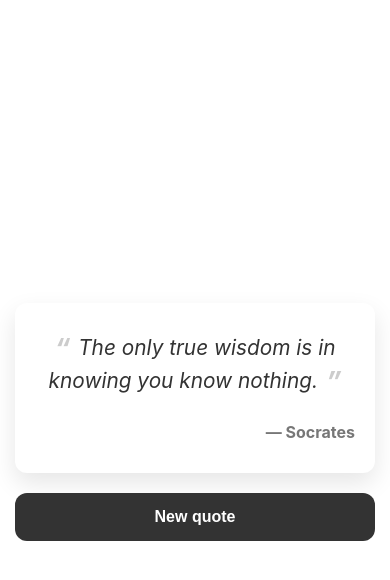
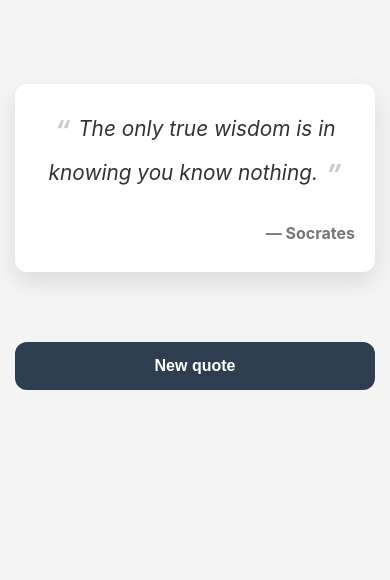
Before and after one commit to SindorKholikberdiev/Project-Simple-quote-generator, a plain HTML site: page index.html in a window 390 px wide. Drawn offline with Linux system fonts and the light colour scheme.

Commit message:
the change for style

```diff
--- a/style.css
+++ b/style.css
@@ -1,13 +1,14 @@
-/* YAXSHILANISH №3: Markazlashtirilgan Stil Boshqaruvi (CSS Variables) */
+/* CSS Variables for easy theme management */
 :root {
   --primary-font: "Inter", -apple-system, BlinkMacSystemFont, "Segoe UI", Roboto,
     Helvetica, Arial, sans-serif;
   --background-color: #f4f4f4;
   --text-color: #333;
   --light-text-color: #777;
+  --quote-mark-color: #ccc;
   --container-bg: white;
-  --accent-color: #333;
-  --accent-hover: #555;
+  --accent-color: #2c3e50;
+  --accent-hover: #34495e;
   --border-radius: 12px;
   --shadow: 0 10px 25px rgba(0, 0, 0, 0.1);
 }
@@ -20,23 +21,24 @@
 
 body {
   font-family: var(--primary-font);
-  line-height: 1.5: var(--background-color);
+  line-height: 1.6;
+  background-color: var(--background-color);
   color: var(--text-color);
-  display: grid;
-  place-content: center;
   min-height: 100vh;
   padding: 20px;
+  display: grid;
+  justify-content: center;
+  align-content: start;
+  padding-top: 15vh;
 }
 
 .quote-container {
+  margin-bottom: 30px;
   background-color: var(--container-bg);
   padding: 40px 50px;
   border-radius: var(--border-radius);
   box-shadow: var(--shadow);
   max-width: 700px;
-  text-align: center;
-
-  /* YAXSHILANISH №4: Silliq animatsiya */
   transition: box-shadow 0.3s ease;
 }
 
@@ -44,44 +46,27 @@ body {
   box-shadow: 0 15px 30px rgba(0, 0, 0, 0.12);
 }
 
-/* MUAMMO №1 YECHIMI: Endi blockquote va figcaption to'g'ri joylashadi */
 .quote-text {
   font-size: 1.8rem;
   font-style: italic;
   margin-bottom: 25px;
+  text-align: center;
 }
 
-/* Ochuvchi qo'shtirnoq stili (o'zgarishsiz qoladi) */
 .quote-text::before {
   content: "“";
-  margin-right: 10px; /* Matn va qo'shtirnoq orasida joy */
-  font-weight: bold;
-  color: #ccc;
-  font-size: 1.3em;
-  vertical-align: middle;
+  margin-right: 8px;
 }
 
-/* ===== YOPUVCHI QO'SHTIRNOQ UCHUN YANGI YECHIM ===== */
-/* Ochuvchi qo'shtirnoq stili (matn bilan birga harakatlanadi) */
-.quote-text::before {
-  content: "“";
-  margin-right: 8px; /* Ochuvchi qo'shtirnoq va matn orasida bo'sh joy */
+.quote-text::after {
+  content: "”";
+  margin-left: 8px;
 }
 
-/* Yopuvchi qo'shtirnoq stili (matn bilan birga harakatlanadi) */
-.quote-text::after {
-  content: "”";
-  margin-left: 8px; /* Oxirgi so'z va yopuvchi qo'shtirnoq orasida bo'sh joy */
-}
-
-/* Ikkala qo'shtirnoq uchun umumiy dizayn */
 .quote-text::before,
 .quote-text::after {
-  /* Bu yerda pozitsiyaga yoki display'ga oid hech narsa yo'q */
-  /* Ular standart `inline` element kabi harakatlanadi */
-
-  font-weight: bold;
-  color: #ccc;
+  font-weight: 700;
+  color: var(--quote-mark-color);
   font-size: 1.3em;
   vertical-align: middle;
 }
@@ -89,9 +74,10 @@ body {
 .quote-author {
   display: block;
   font-size: 1.1rem;
-  font-weight: 700; /* Bold */
+  font-weight: 700;
   color: var(--light-text-color);
   text-align: right;
+  margin-top: 10px;
 }
 
 .quote-author::before {
@@ -122,24 +108,34 @@ body {
   transform: scale(0.98);
 }
 
+/* --- Responsive Design --- */
+@media (max-width: 768px) {
+  .quote-container {
+    padding: 30px 25px;
+  }
+  .quote-text {
+    font-size: 1.5rem;
+  }
+  .quote-author {
+    font-size: 1rem;
+  }
+}
+
 @media (max-width: 480px) {
   body {
     padding: 15px;
-    line-height: 1.2;
+    padding-top: 10vh;
   }
   .quote-container {
-    padding: 30px 20px;
+    padding: 25px 20px;
   }
   .quote-text {
     font-size: 1.3rem;
-  }
-  .quote-author {
-    font-size: 1rem;
   }
   .btn {
     position: static;
     width: 100%;
     padding: 15px;
-    margin-top: 20px;
+    margin-top: 40px;
   }
 }
```
